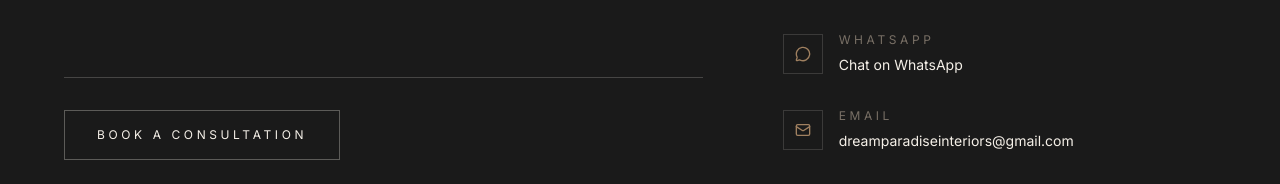
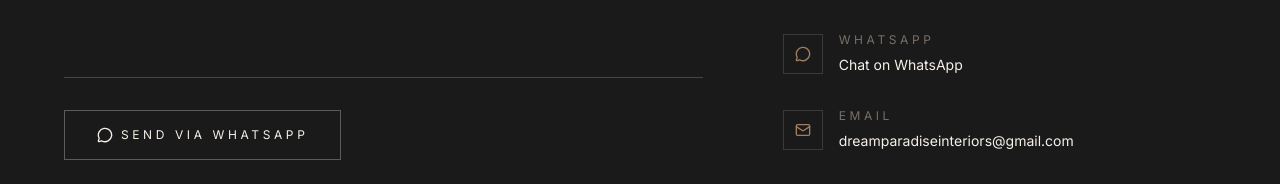
Before and after one commit to Thirupathi7Hub/interior, a React (Vite) app: page /contact in a window 1280 px wide. Shown: the part 953-1137 px from the top of the page. Built offline with nearby package versions, Linux system fonts and the light colour scheme; a web font is replaced by a local one.

Commit message:
Direct contact form submission to formatted WhatsApp message

```diff
--- a/src/pages/ContactPage.jsx
+++ b/src/pages/ContactPage.jsx
@@ -34,16 +34,40 @@ export default function ContactPage() {
   });
   const [submitted, setSubmitted] = useState(false);
   const [loading, setLoading] = useState(false);
+  const [whatsappUrl, setWhatsappUrl] = useState('');
 
   const handleChange = (e) => {
     setFormData({ ...formData, [e.target.name]: e.target.value });
   };
 
-  const handleSubmit = async (e) => {
+  const handleSubmit = (e) => {
     e.preventDefault();
     setLoading(true);
-    // Simulate submission
-    await new Promise((r) => setTimeout(r, 1500));
+
+    const phoneNumber = STUDIO_INFO.whatsapp.replace(/[^0-9]/g, '');
+
+    const lines = [
+      `*New Inquiry - Dream Paradise Interiors*`,
+      ``,
+      `👤 *Name:* ${formData.name || 'Not specified'}`,
+      `📧 *Email:* ${formData.email || 'Not specified'}`,
+      `📞 *Phone:* ${formData.phone || 'Not specified'}`,
+      `🏠 *Project Type:* ${formData.projectType || 'Not specified'}`,
+      `💰 *Budget Range:* ${formData.budget || 'Not specified'}`,
+    ];
+
+    if (formData.message) {
+      lines.push(`💬 *Vision/Message:* ${formData.message}`);
+    }
+
+    const messageText = lines.join('\n');
+    const url = `https://wa.me/${phoneNumber}?text=${encodeURIComponent(messageText)}`;
+
+    setWhatsappUrl(url);
+
+    // Open WhatsApp in a new window
+    window.open(url, '_blank');
+
     setLoading(false);
     setSubmitted(true);
   };
@@ -84,10 +108,19 @@ export default function ContactPage() {
                 className="text-center py-12"
               >
                 <CheckCircle size={40} className="text-bronze mx-auto mb-6" />
-                <h3 className="font-display text-3xl text-ivory-200 mb-4">Thank you</h3>
-                <p className="text-body max-w-sm mx-auto">
-                  We've received your message and will be in touch within 24 hours to schedule your consultation.
+                <h3 className="font-display text-3xl text-ivory-200 mb-4">Inquiry Form Prepared!</h3>
+                <p className="text-body max-w-md mx-auto mb-8">
+                  Your project details have been formatted for WhatsApp. If WhatsApp did not open automatically, please tap below to send your message.
                 </p>
+                <a
+                  href={whatsappUrl}
+                  target="_blank"
+                  rel="noopener noreferrer"
+                  className="btn-primary inline-flex items-center gap-2 bg-[#25D366] hover:bg-[#20ba5a] text-white border-none"
+                >
+                  <MessageCircle size={18} />
+                  Send on WhatsApp
+                </a>
               </motion.div>
             ) : (
               <motion.form
@@ -196,10 +229,13 @@ export default function ContactPage() {
                   {loading ? (
                     <>
                       <span className="inline-block w-4 h-4 border border-current border-t-transparent rounded-full animate-spin" />
-                      Sending...
+                      Opening WhatsApp...
                     </>
                   ) : (
-                    'Book a Consultation'
+                    <span className="flex items-center justify-center gap-2">
+                      <MessageCircle size={16} />
+                      Send via WhatsApp
+                    </span>
                   )}
                 </button>
               </motion.form>
```
